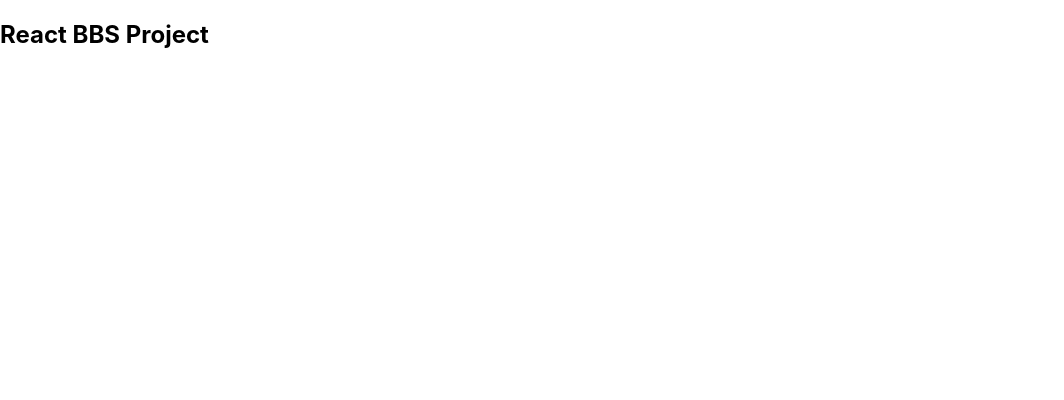
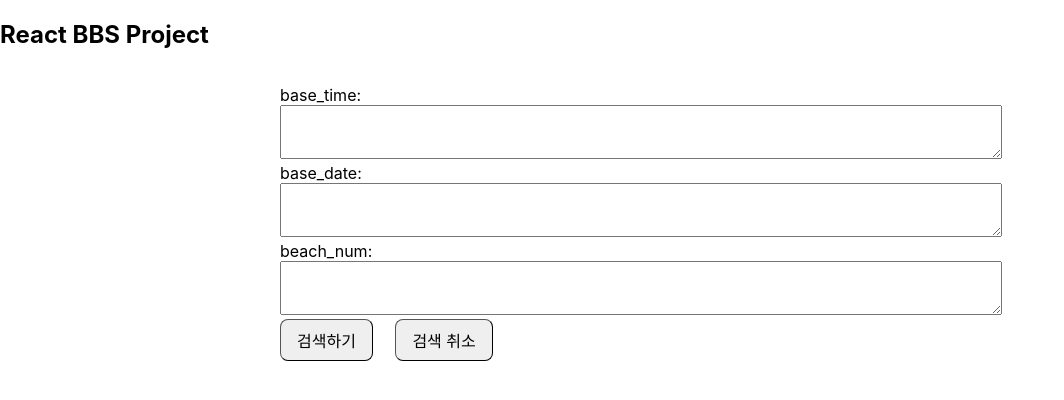
Before and after one commit to maybeaj/kdt-mini, a React (Create React App) app: page /forecast-select in a window 1280 px wide. Before the commit this address had no page. Shown: the top 400 px of the page, without its empty margins (0-1064 px from the left). Built offline with nearby package versions, Linux system fonts and the light colour scheme; the HTML template or start-up script is replaced by a standard one.

Commit message:
open api 검색 데이터 보내서 콘솔로 받아오는 거

```diff
--- a/src/App.js
+++ b/src/App.js
@@ -5,6 +5,7 @@ import HomePage from './bbs/component/pages/HomePage';
 import BbsWriter from './bbs/component/pages/BbsWritePage';
 import BbsViewPage from './bbs/component/pages/BbsViewPage';
 import BbsUpdatePage from './bbs/component/pages/BbsUpdatePage';
+import ForecastSelectPage from './bbs/component/pages/ForecastSelectPage';
 
 function App() {
   return (
@@ -15,6 +16,7 @@ function App() {
         <Route path="/bbs-write" element={ <BbsWriter /> }></Route>
         <Route path="/bbs-view/:id" element={ <BbsViewPage /> }></Route>
         <Route path="/bbs-update/:id" element={ <BbsUpdatePage /> }></Route>
+        <Route path="/forecast-select" element={ <ForecastSelectPage />}></Route>
       </Routes>
     </BrowserRouter>
   );
--- a/src/bbs/component/pages/BbsUpdatePage.jsx
+++ b/src/bbs/component/pages/BbsUpdatePage.jsx
@@ -50,12 +50,28 @@ function BbsUpdatePage(props) {
         alert("글 작성을 취소하고 홈으로 이동합니다.");
         navigate("/");
     }
+    //json-server ver
+    // const submitHandler = async() => {
+    //     const updatedData = { title : title,
+    //                         content : content};
+    //     try{
+    //         const response = await api.patch(`bbs/update/${id}`,updatedData);
+    //         console.log(response.data);
+    //         alert("글 수정 완료하고 홈으로 이동합니다.");
+    //         navigate("/");
+    //     } catch (error) {
+    //         console.log(error);
+    //     }
+    // }
+    // spring ver
+    const submitHandler = async() => {
 
-    const submitHandler = async() => {
-        const updatedData = { title : title,
-                            content : content};
+        const updatedData = {
+            id : id,
+            title : title,
+            content : content};
         try{
-            const response = await api.patch(`bbs/${id}`,updatedData);
+            const response = await api.put(`bbs/update/${id}`,updatedData);
             console.log(response.data);
             alert("글 수정 완료하고 홈으로 이동합니다.");
             navigate("/");
@@ -66,7 +82,7 @@ function BbsUpdatePage(props) {
 
     const fetchData = async () => {
         try {
-            const response = await api.get(`bbs/${id}`);
+            const response = await api.get(`bbs/view/${id}`);
             setTitle(response.data.title);
             setContent(response.data.content);
             setOriginalData({ title: response.data.title, content: response.data.content });
--- /dev/null
+++ b/src/bbs/component/pages/ForecastSelectPage.jsx
@@ -0,0 +1,107 @@
+import styled from 'styled-components';
+import TextInput from '../ui/TextInput';
+import { useState } from 'react';
+import Button from '../ui/Button';
+import { useNavigate } from 'react-router-dom';
+import api from '../api/axios';
+
+const Wrapper = styled.div`
+    padding: 16px;
+    width: calc(100% - 32px);
+    display: flex;
+    flex-direction: column;
+    align-items: center;
+    justify-content: center;
+`;
+const Container = styled.div`
+    width: 100%;
+    max-width: 720px;
+    & > * {
+        :not(:last-child) {
+            margin-bottom: 16px;
+        }
+    }
+`;
+
+function ForecastSelectPage(props) {
+
+    const [ baseTime, setBaseTime ] = useState('');
+    const [ baseDate, setBaseDate ] = useState('');
+    const [ beachNum, setBeachNum ] = useState('');
+
+    const baseTimeHandler = (e) => {
+        setBaseTime(e.target.value);
+    }
+
+    const baseDateHandler = (e) => {
+        setBaseDate(e.target.value);
+    }
+
+    const beachNumHandler = (e) => {
+        setBeachNum(e.target.value);
+    }
+
+    const navigate = useNavigate();
+    const cancelHandler = () => {
+        alert("검색을 취소하고 홈으로 이동합니다.");
+        navigate("/");
+    }
+
+    //spring version
+    const submitHandler = async() => {
+        const data = {
+            params: {
+                base_time: baseTime,
+                base_date: baseDate,
+                beach_num: beachNum
+            }
+        }
+        try{
+            const response = await api.get("api/forecast",data);
+            console.log("get response",response);
+            if ( response.status == 200 ){
+                alert("검색완료하고 홈으로 이동합니다.");
+                navigate("/");
+            } else {
+                alert("검색 시 문제 발생")
+            }
+
+        } catch (error) {
+            console.log(error);
+        }
+
+
+    }
+    return(
+        <Wrapper>
+            <Container>
+                <label> base_time:
+                <TextInput
+                    height={20}
+                    value={baseTime}
+                    onChange={baseTimeHandler}/>
+                </label>
+                <label> base_date:
+                <TextInput
+                    height={20}
+                    value={baseDate}
+                    onChange={baseDateHandler}/>
+                </label>
+                <label> beach_num:
+                <TextInput
+                    height={20}
+                    value={beachNum}
+                    onChange={beachNumHandler}/>
+                </label>
+                <Button title="검색하기" onClick={submitHandler}>
+                </Button>
+                &nbsp; &nbsp; &nbsp;
+                <Button title="검색 취소" onClick={cancelHandler}>
+                </Button>
+
+            </Container>
+        </Wrapper>
+    );
+}
+
+export default ForecastSelectPage;
--- a/src/bbs/component/pages/HomePage.jsx
+++ b/src/bbs/component/pages/HomePage.jsx
@@ -48,8 +48,15 @@ function HomePage() {
                     onClick={()=>{
                         navigate("bbs-write");
                     }} />
+                    &nbsp; &nbsp;
+                <Button
+                    title="날씨 예보"
+                    onClick={()=>{
+                        navigate("forecast-select");
+                    }}/>
                     <p/>
                 <BbsList data={list}/>
+
             </Container>
         </Wrapper>
     );
```
